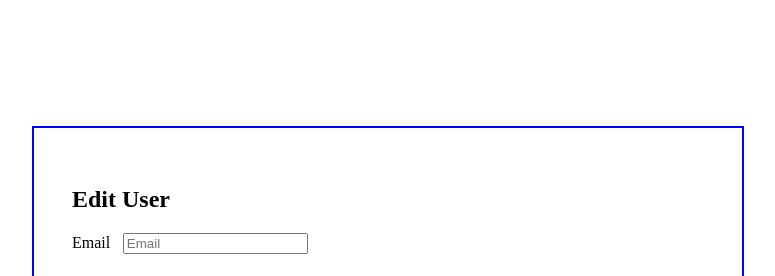
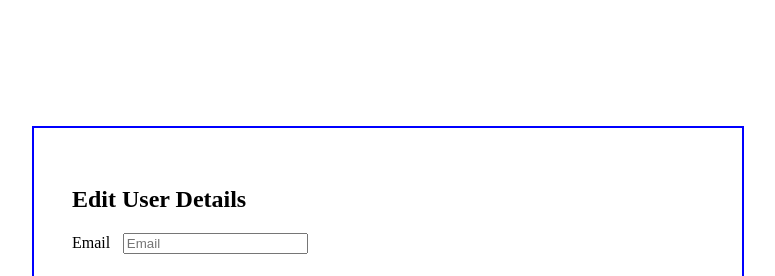
Before and after one commit to lesasi/simple-login-app, a React (Create React App) app in the folder client/: page /edit-user in a window 1280 px wide. Shown: the top 276 px of the page, without its empty margins (252-1027 px from the left). Built offline with nearby package versions, Linux system fonts and the light colour scheme; no server answers.

Commit message:
Small change

```diff
--- a/client/src/components/EditUser.js
+++ b/client/src/components/EditUser.js
@@ -59,7 +59,7 @@ const EditUser = () => {
 
     return(
         <div className="edit-user-page">
-            <h2>Edit User</h2>
+            <h2>Edit User Details</h2>
             <form
                 className="login-form"
             >
```
